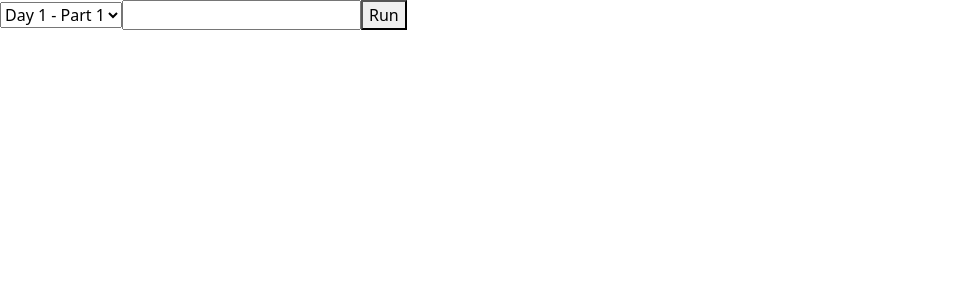
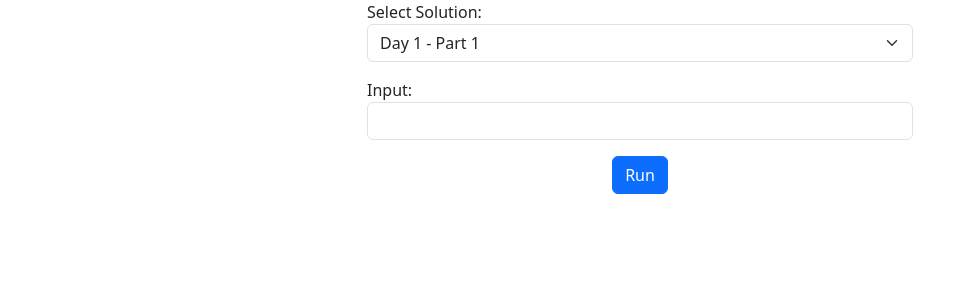
Before and after one commit to cryosis7/AdventOfCodeTemplate, a React (Vite) app: page / in a window 1280 px wide. Shown: the top 300 px of the page, without its empty margins (0-976 px from the left). Built offline with nearby package versions, Linux system fonts and the light colour scheme.

Commit message:
Advent of Code Template Created

```diff
--- a/src/App.tsx
+++ b/src/App.tsx
@@ -1,6 +1,6 @@
-import 'bootstrap/dist/css/bootstrap.min.css';
 import React, { useState } from 'react';
 import { SOLUTIONS } from './solutions/solutions';
+import 'bootstrap/dist/css/bootstrap.min.css';
 
 function App(): JSX.Element {
   const [selectedSolution, setSelectedSolution] = useState<string>(Object.keys(SOLUTIONS)[0]);
@@ -21,17 +21,42 @@ function App(): JSX.Element {
   };
 
   return (
-    <div className="App">
-      <select value={selectedSolution} onChange={handleSolutionChange}>
+    <div className="container">
+      <div className="row justify-content-center">
+        <div className="col-md-6">
+          <label htmlFor="solutionSelect">Select Solution:</label>
+          <select
+            id="solutionSelect"
+            className="form-select mb-3"
+            value={selectedSolution}
+            onChange={handleSolutionChange}
+          >
             {Object.keys(SOLUTIONS).map((solutionKey) => (
               <option key={solutionKey} value={solutionKey}>
                 {solutionKey}
               </option>
             ))}
           </select>
-      <input type="text" value={input} onChange={handleInputChange} />
-      <button onClick={handleRun}>Run</button>
+        </div>
+      </div>
+      <div className="row justify-content-center">
+        <div className="col-md-6">
+          <label htmlFor="inputField">Input:</label>
+          <input
+            id="inputField"
+            type="text"
+            className="form-control mb-3"
+            value={input}
+            onChange={handleInputChange}
+          />
+          <div className="d-flex justify-content-center"> {/* Center the button */}
+            <button onClick={handleRun} className="btn btn-primary">
+              Run
+            </button>
+          </div>
           <p>{output}</p>
+        </div>
+      </div>
     </div>
   );
 }
```
Lines whose indentation alone changed are shown as unchanged.
